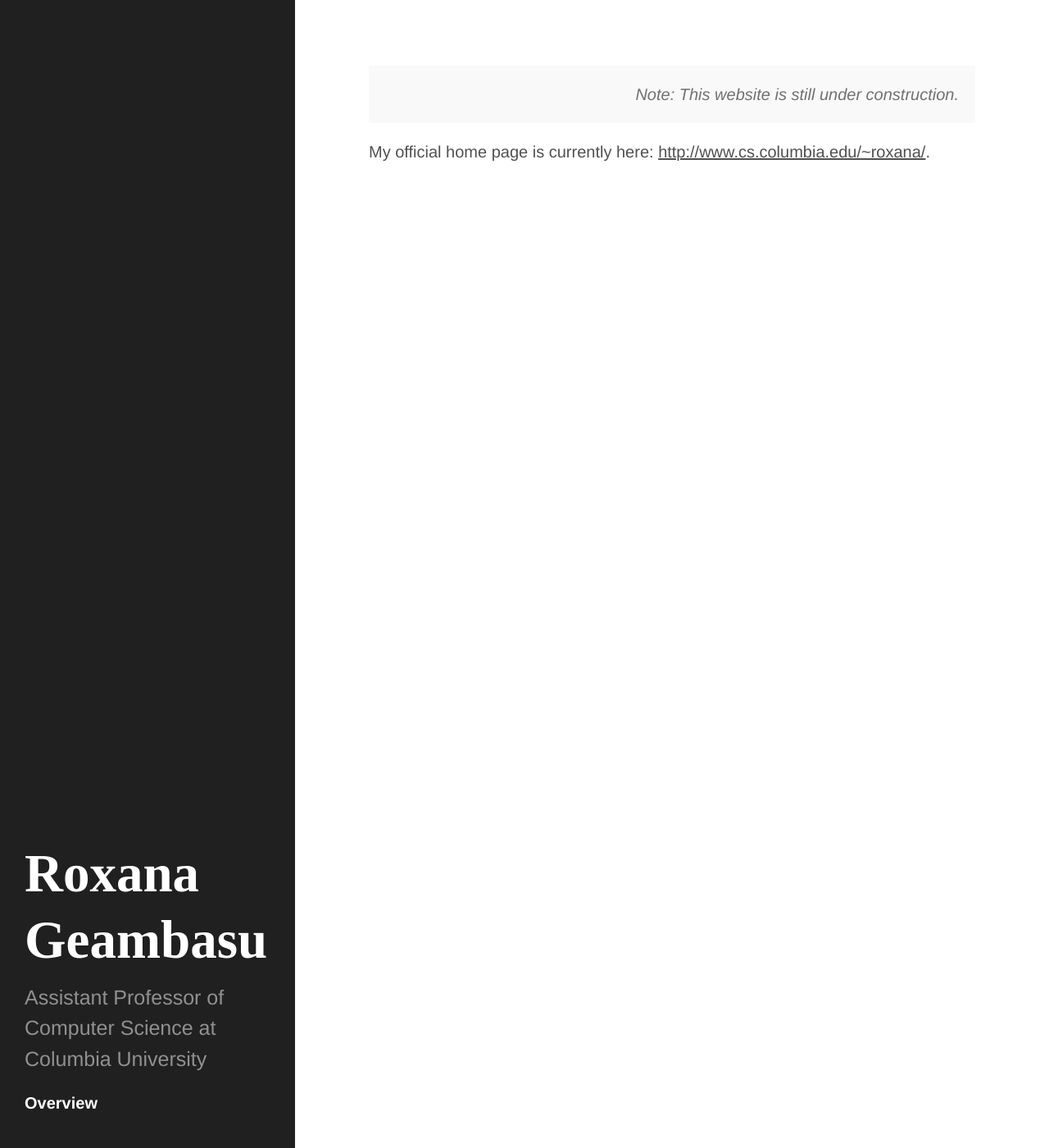
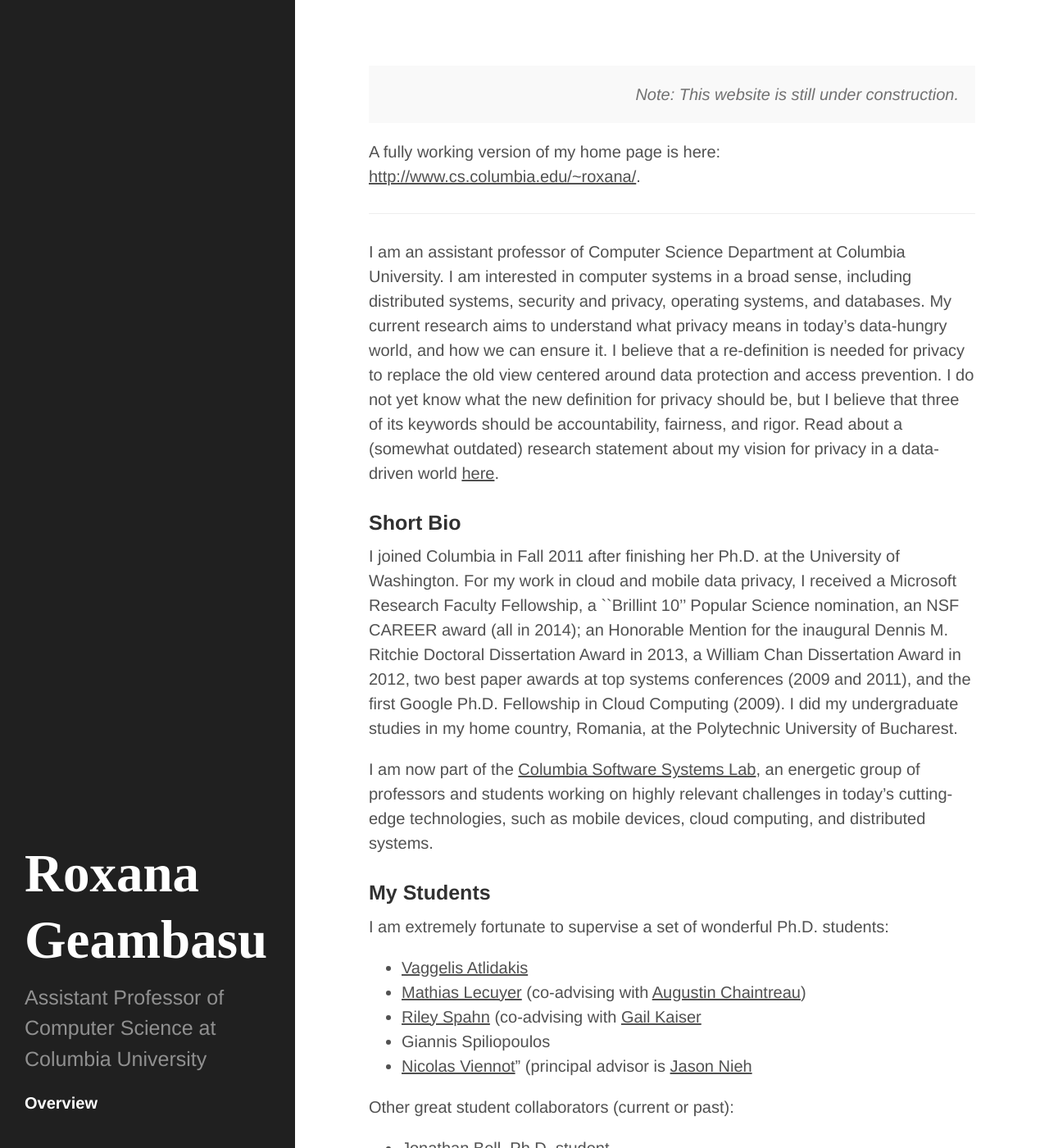
Before and after one commit to roxanageambasu/roxanageambasu.github.io, a Jekyll site: the page built from index.md, in a window 1280 px wide and 1400 px high. Shown: the whole window at 82% size. Built offline with Jekyll 4.4.1, drawn with Linux system fonts in a browser that asks for light colours; Markdown is read by kramdown in place of the engine named in the settings; some of the changed text lies outside the part shown.

Commit message:
basic overview

```diff
--- a/index.md
+++ b/index.md
@@ -7,4 +7,50 @@ title: Overview
   <i>Note: This website is still under construction. </i>
 </p>
 
-My official home page is currently here: [http://www.cs.columbia.edu/~roxana/](http://www.cs.columbia.edu/~roxana/).
+A fully working version of my home page is here: [http://www.cs.columbia.edu/~roxana/](http://www.cs.columbia.edu/~roxana/).
+
+---
+
+I am an assistant professor of Computer Science Department at Columbia University. I am interested in computer systems in a broad sense, including distributed systems, security and privacy, operating systems, and databases. My current research aims to understand what privacy means in today's data-hungry world, and how we can ensure it.  I believe that a re-definition is needed for privacy to replace the old view centered around data protection and access prevention.  I do not yet know what the new definition for privacy should be, but I believe that three of its keywords should be accountability, fairness, and rigor.  Read about a (somewhat outdated) research statement about my vision for privacy in a data-driven world [here]({{ site.base_url }}/public/geambasu_rs_2013.pdf).
+
+### Short Bio
+
+I joined Columbia in Fall 2011 after finishing her Ph.D. at the University of Washington.  For my work in cloud and mobile data privacy, I received a Microsoft Research Faculty Fellowship, a ``Brillint 10'' Popular Science nomination, an NSF CAREER award (all in 2014); an Honorable Mention for the inaugural Dennis M. Ritchie Doctoral Dissertation Award in 2013, a William Chan Dissertation Award in 2012, two best paper awards at top systems conferences (2009 and 2011), and the first Google Ph.D. Fellowship in Cloud Computing (2009).  I did my undergraduate studies in my home country, Romania, at the Polytechnic University of Bucharest.
+
+I am now part of the [Columbia Software Systems Lab](http://systems.cs.columbia.edu/), an energetic group of professors and students working on highly relevant challenges in today's cutting-edge technologies, such as mobile devices, cloud computing, and distributed systems.
+
+### My Students
+
+I am extremely fortunate to supervise a set of wonderful Ph.D. students:
+
+* [Vaggelis Atlidakis](http://www.cs.columbia.edu/~vatlidak/)
+* [Mathias Lecuyer](http://www.cs.columbia.edu/~mathias/) (co-advising with [Augustin Chaintreau](http://www.cs.columbia.edu/~augustin/))
+* [Riley Spahn](http://www.cs.columbia.edu/~riley/) (co-advising with [Gail Kaiser](http://www.cs.columbia.edu/~kaiser/)
+* Giannis Spiliopoulos
+* [Nicolas Viennot](https://github.com/nviennot)" (principal advisor is [Jason Nieh](http://www.cs.columbia.edu/~nieh/)
+
+Other great student collaborators (current or past):
+<ul>
+    <li><a href="http://jonbell.net">Jonathan Bell</a>, Ph.D. student</li>
+    <li>Sravan Bhamidipati, M.S., now at [Knewton](http://www.knewton.com/)</li>
+    <li><a href="http://www.cs.columbia.edu/~ty/">Yang Tang</a>, Ph.D. student</li>
+</ul>
+
+
+### Student Recruiting
+
+**I am looking for new Ph.D. students, as well as Columbia project students.**
+If you are a highly motivated person, you have solid coding experience
+(particularly systems building experience), and you are interested in
+doing distributed systems research, please email me your resume and
+tell me about your research interests.
+
+I am **not** looking for interns or other short-term visitors.
+So please do not contact me about such opportunities, unless I have
+explicitly contacted you, your advisor, or your school.
+
+
+### MS Advising
+
+Please see [the MS advising section]({{ site.base_url }}/teaching#advising) for office hours,
+appointments, and other information.
```
